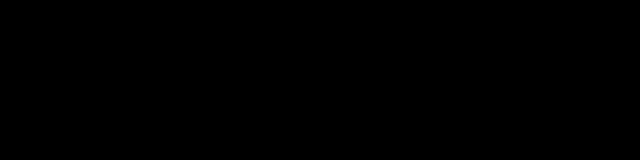
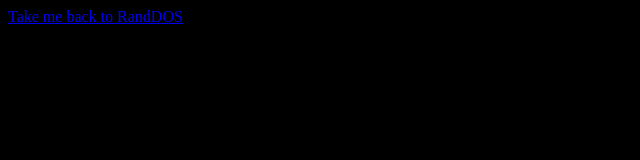
Before and after one commit to therandomspoon/MarioKart64, a plain HTML site: page index.html in a window 1280 px wide. Shown: the whole page, without its empty margins (0-640 px from the left). Drawn offline with Linux system fonts and the light colour scheme.

Commit message:
Update index.html

```diff
--- a/index.html
+++ b/index.html
@@ -5,6 +5,7 @@
         <link rel="stylesheet" type="text/css" href="style.css">
     </head>
     <body>
+        <a href="https://therandomspoon.github.io/RandDOS/"> Take me back to RandDOS</a>
         <div style="width:640px;height:480px;max-width:100%">
             <div id="game"></div>
         </div>
```
